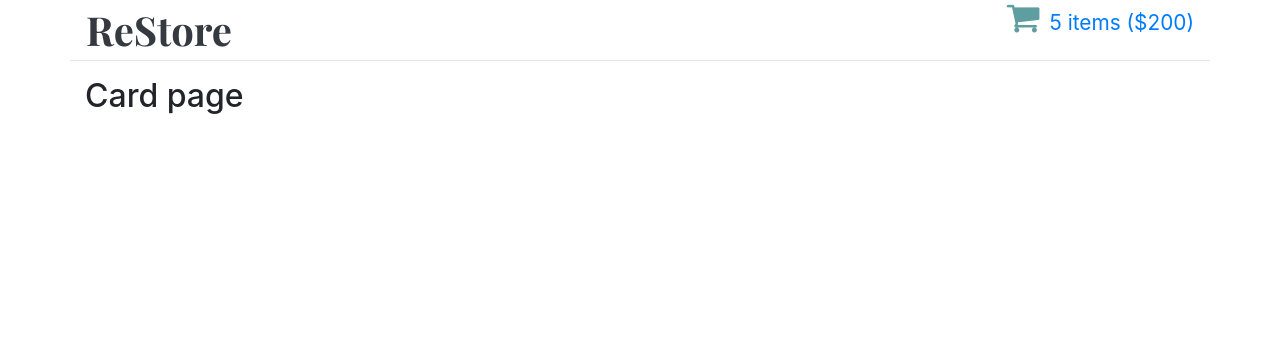
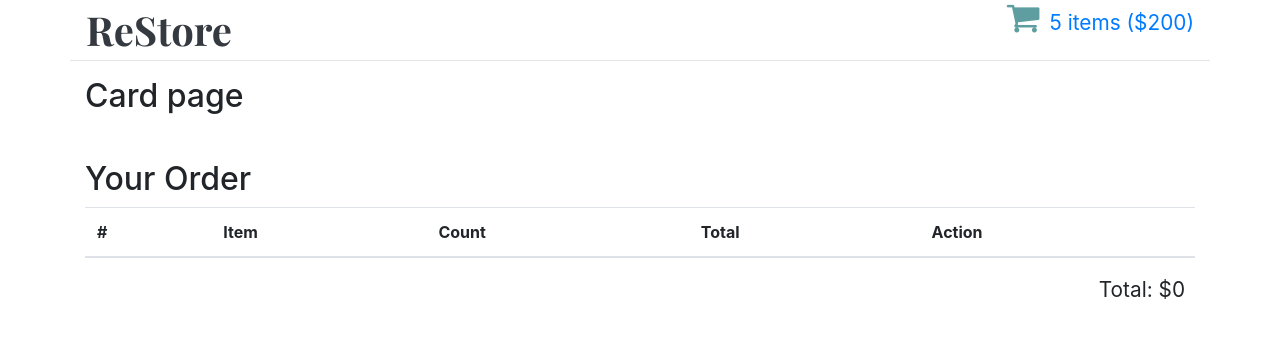
Before and after one commit to SerhiiBabii/re-store, a React (Create React App) app: page /cart in a window 1280 px wide. Shown: the top 338 px of the page. Built offline with nearby package versions, Linux system fonts and the light colour scheme.

Commit message:
Added ShoppingCartTable-component in Cart-page

```diff
--- a/src/components/pages/cart-page.js
+++ b/src/components/pages/cart-page.js
@@ -1,9 +1,11 @@
 import React from "react";
+import ShoppingCartTable from "../shopping-cart-table";
 
 const CartPage = () => {
   return (
     <div>
       <h2>Card page</h2>
+      <ShoppingCartTable isImage={true} />
     </div>
   );
 };
```
